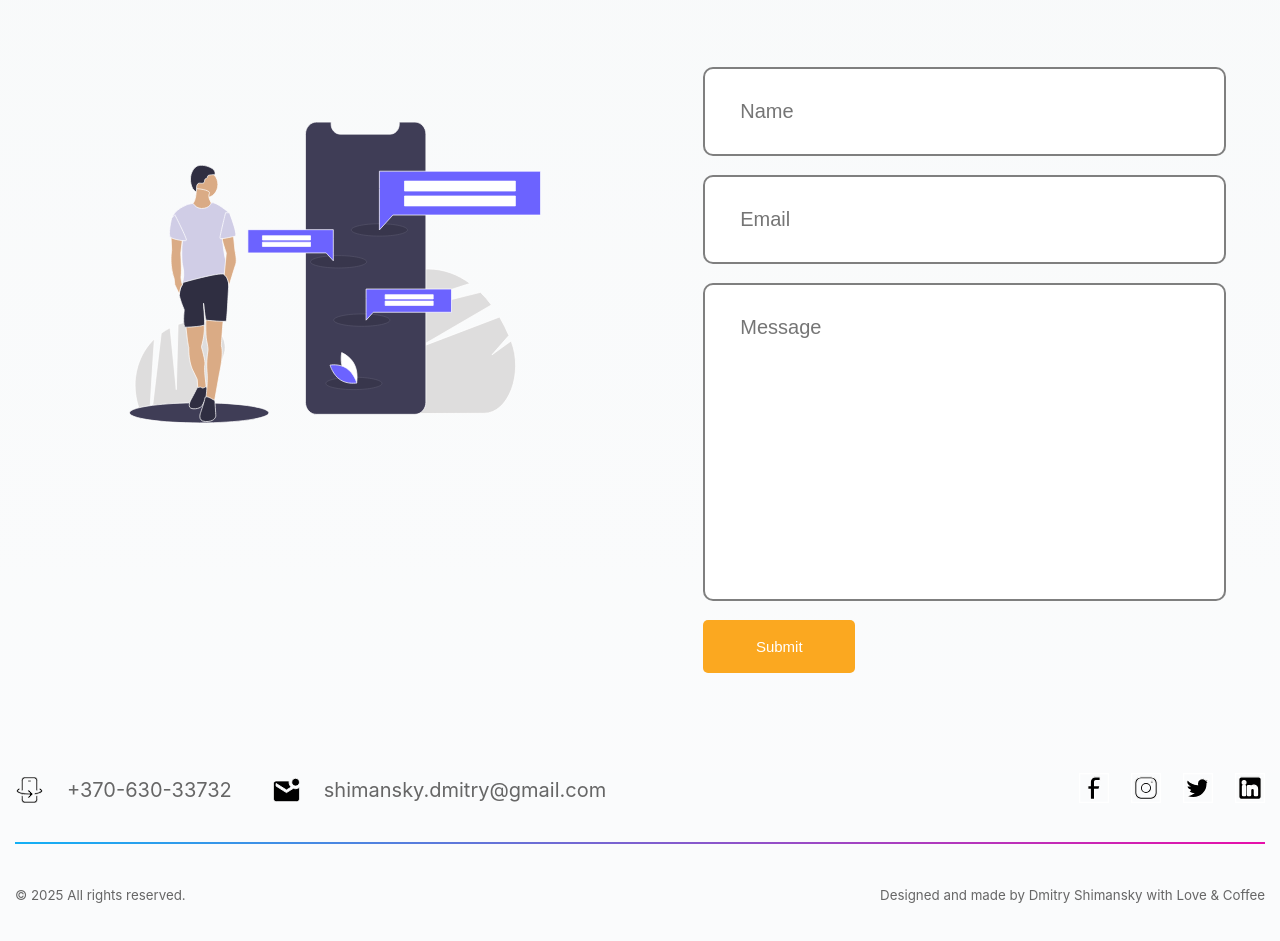
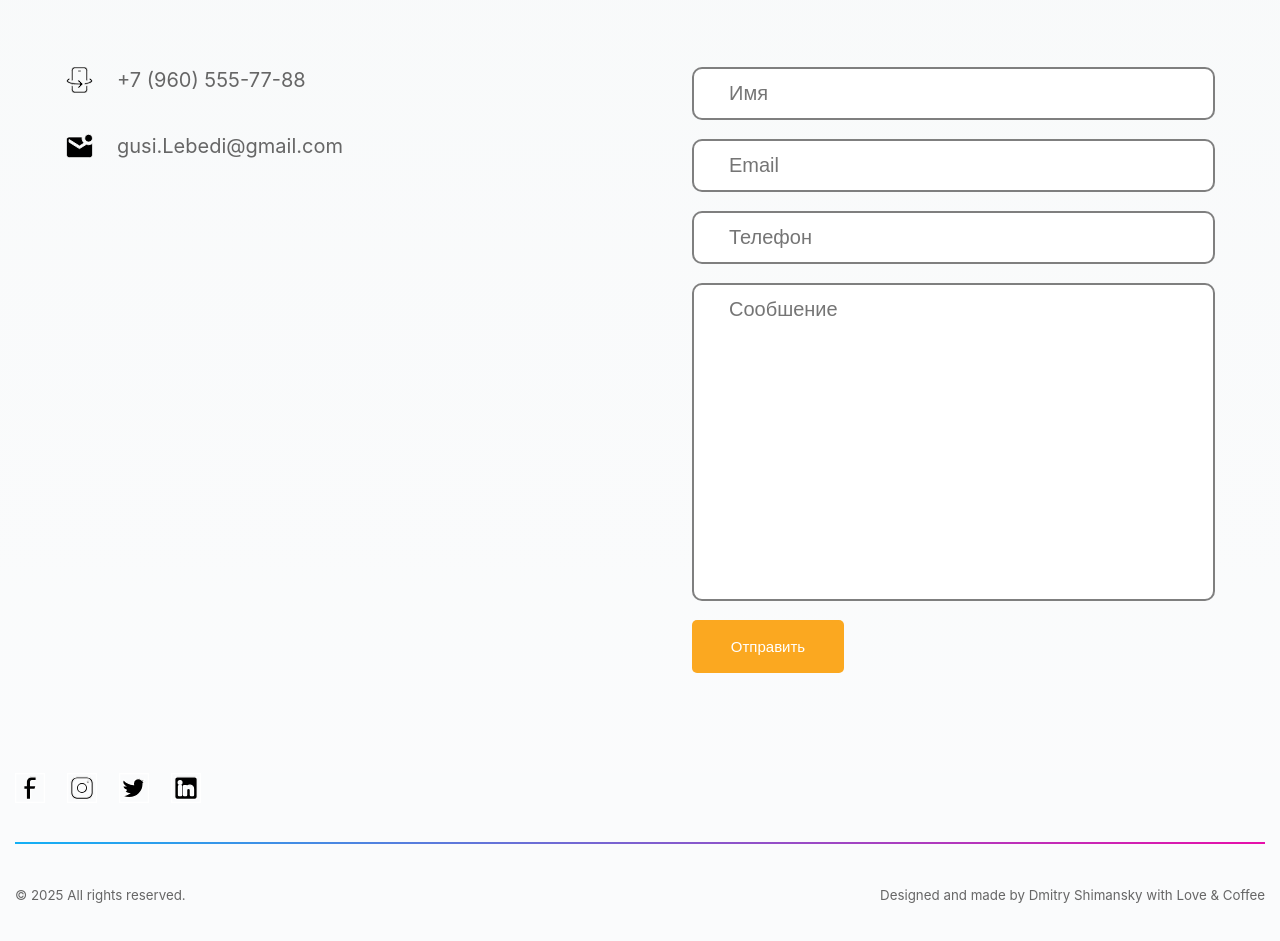
Before and after one commit to Dmitry-Shimansky/ew-25-react, a React (Vite) app: page / in a window 1280 px wide. Shown: the part 2920-3861 px from the top of the page. Built offline with nearby package versions, Linux system fonts and the light colour scheme.

Commit message:
add: Contacts section added send to telegram

```diff
--- a/src/components/SectionDescription.tsx
+++ b/src/components/SectionDescription.tsx
@@ -3,11 +3,9 @@ import {font} from "../styles/Common";
 import {Theme} from "../styles/Theme";
 
 export const SectionDescription = styled.p`
-    ${font({weight: 400, Fmax: 32, Fmin: 22})}
+    ${font({family: 'Exo 2', weight: 200, Fmax: 32, Fmin: 22})}
 
     color: rgb(102, 102, 102);
-    //font-size: 32px;
-    //font-weight: 400;
     line-height: 30px;
     letter-spacing: 0;
     text-align: center;
--- a/src/layouts/footer/Footer.tsx
+++ b/src/layouts/footer/Footer.tsx
@@ -9,16 +9,16 @@ export const Footer = () => {
         <S.StyledFooter>
             <Container>
                 <S.FooterTopWrapper>
-                    <S.ContactsWrapper>
-                        <S.EmailWrapper>
-                            <Icon iconId={'phone'} width={'29px'} height={'26px'} fill={'#000'}/>
-                            <S.Phone href={'tel:+37063033732'}>+370-630-33732</S.Phone>
-                        </S.EmailWrapper>
-                        <S.EmailWrapper>
-                            <Icon iconId={'email'} width={'29px'} height={'26px'} fill={'#000'}/>
-                            <S.Email href={'mailto:shimansky.dmitry@gmail.com'}>shimansky.dmitry@gmail.com</S.Email>
-                        </S.EmailWrapper>
-                    </S.ContactsWrapper>
+                    {/*<S.ContactsWrapper>*/}
+                    {/*    <S.EmailWrapper>*/}
+                    {/*        <Icon iconId={'phone'} width={'29px'} height={'26px'} fill={'#000'}/>*/}
+                    {/*        <S.Phone href={'tel:+37063033732'}>+370-630-33732</S.Phone>*/}
+                    {/*    </S.EmailWrapper>*/}
+                    {/*    <S.EmailWrapper>*/}
+                    {/*        <Icon iconId={'email'} width={'29px'} height={'26px'} fill={'#000'}/>*/}
+                    {/*        <S.Email href={'mailto:shimansky.dmitry@gmail.com'}>shimansky.dmitry@gmail.com</S.Email>*/}
+                    {/*    </S.EmailWrapper>*/}
+                    {/*</S.ContactsWrapper>*/}
                     <S.SocialIconsList>
                         {footerSocialIcons.map(item => {
                             return (
--- a/src/layouts/sections/catalog/Catalog.tsx
+++ b/src/layouts/sections/catalog/Catalog.tsx
@@ -25,7 +25,7 @@ export const Catalog = () => {
     return (
         <StyledCatalog>
             <Container>
-                <SectionTitle>КАТАЛОГ</SectionTitle>
+                <SectionTitle>Каталог</SectionTitle>
                 <CatalogWrapper>
                     <ExpandableImage small={catalog1} large={big_catalog1} alt={"Гидрооборудование платформы поворотной"} className={s.image_wrapper}/>
                     <ExpandableImage small={catalog2} large={big_catalog2} alt={"Гидрооборудование рабочего оборудования"} className={s.image_wrapper}/>
--- a/src/layouts/sections/contacts/Contacts.tsx
+++ b/src/layouts/sections/contacts/Contacts.tsx
@@ -8,6 +8,21 @@ import {S} from "./Contacts_Styles";
 // import emailjs from "@emailjs/browser";
 // import {toast} from "react-toastify";
 
+const escapeHtml = (text: string) => {
+    const map: any = {
+        '&': '&amp;',
+        '<': '&lt;',
+        '>': '&gt;',
+        '"': '&quot;',
+        "'": '&#039;'
+    };
+
+    return text.replace(/[&<>"']/g, (m)=> map[m]);
+}
+
+const token = "7916863625:AAETVJFkw2l7ZLbPnsLvPHBmC16CKhf6blY";
+const chatId = "-4832219875";
+
 export const Contacts = () => {
 
     const form = useRef<ElementRef<'form'>>(null);
@@ -16,6 +31,25 @@ export const Contacts = () => {
         e.preventDefault();
 
         if (!form.current) return;
+
+        const formData = new FormData(form.current);
+        const data = Object.fromEntries(formData.entries());
+        console.log('Form submitted with:', data);
+
+        try {
+            fetch(`https://api.telegram.org/bot${token}/sendMessage?chat_id=${chatId}&text=${data.user_name}`)
+                .then(
+                    (response) => {
+                        console.log('SUCCESS!', response.json());
+                        // toast.success(`Message was sent successfully !`);
+                        e.target.reset();
+                    },
+                );
+        } catch (error) {
+            console.log('FAILED...', error.text);
+            // toast.error(`Message was NOT sent. Please try again.`);
+            // throw new Error(error.message);
+        }
 
         // emailjs
         //     .sendForm('service_1n4hv6s', 'template_am47jhn', form.current, {
@@ -37,17 +71,25 @@ export const Contacts = () => {
     return (
         <S.StyledContacts id={"contacts"}>
             <Container>
-                <SectionTitle>КОНТАКТЫ</SectionTitle>
-                <SectionDescription>Остались вопросы ?<br/> Добро пожаловать!</SectionDescription>
+                <SectionTitle>Контакты</SectionTitle>
+                <SectionDescription>Остались вопросы ?<br/> Будем рады на них ответить!</SectionDescription>
                 <S.ContactsWrapper >
-
-                    <Icon iconId={'man-standing'} width={'562px'} height={'411px'}/>
-
+                    <S.ContactsInfoWrapper>
+                        <S.EmailWrapper>
+                            <Icon iconId={'phone'} width={'29px'} height={'26px'} fill={'#000'}/>
+                            <S.Phone href={'tel:+79605557788'}>+7 (960) 555-77-88</S.Phone>
+                        </S.EmailWrapper>
+                        <S.EmailWrapper>
+                            <Icon iconId={'email'} width={'29px'} height={'26px'} fill={'#000'}/>
+                            <S.Email href={'mailto:gusi.Lebedi@gmail.com'}>gusi.Lebedi@gmail.com</S.Email>
+                        </S.EmailWrapper>
+                    </S.ContactsInfoWrapper>
                     <S.StyledForm ref={form} onSubmit={sendEmail}>
-                        <S.Field required placeholder={'name'} name={'user_name'}/>
+                        <S.Field required placeholder={'Имя'} name={'user_name'}/>
                         <S.Field required placeholder={'email'} name={'user_email'}/>
-                        <S.Field required placeholder={'message'} as={"textarea"} name={'message'}/>
-                        <Button type={'submit'}>Submit</Button>
+                        <S.Field required placeholder={'телефон'} name={'user_phone'}/>
+                        <S.Field placeholder={'Сообшение'} as={"textarea"} name={'message'}/>
+                        <Button type={'submit'}>Отправить</Button>
                     </S.StyledForm>
                 </S.ContactsWrapper>
             </Container>
--- a/src/layouts/sections/contacts/Contacts_Styles.ts
+++ b/src/layouts/sections/contacts/Contacts_Styles.ts
@@ -7,8 +7,9 @@ const StyledContacts = styled.section`
 
 const ContactsWrapper = styled.div`
     display: flex;
-    justify-content: space-around;
-    gap: 10px;
+    justify-content: space-between;
+    padding: 0 50px;
+    gap: 100px;
 
     @media ${Theme.media.tablet860} {
         justify-content: center;
@@ -19,6 +20,40 @@ const ContactsWrapper = styled.div`
 
     svg {
         position: relative;
+    }
+`;
+
+const ContactsInfoWrapper = styled.div`
+    display: flex;
+    flex-direction: column;
+    gap: 40px;
+
+    @media ${Theme.media.tablet860} {
+        gap: 20px
+    }
+`;
+
+const EmailWrapper = styled.div`
+    display: flex;
+    align-items: center;
+    gap: 23px;
+`;
+
+const Phone = styled.a`
+    color: ${Theme.colors.font};
+    font-size: 20px;
+    font-weight: 400;
+    letter-spacing: 0;
+`;
+
+const Email = styled.a`
+    color: ${Theme.colors.font};
+    font-size: 20px;
+    font-weight: 400;
+    letter-spacing: 0;
+
+    @media ${Theme.media.mobile} {
+        font-size: 16px;
     }
 `;
 
@@ -46,7 +81,7 @@ const Field = styled.input`
     border: 2px solid rgba(0, 0, 0, 0.5);
     border-radius: 10px;
     background-color: rgb(255, 255, 255);
-    padding: 28px 35px;
+    padding: 10px 35px;
 
     color: ${Theme.colors.font};
     font-family: Poppins, sans-serif;
@@ -70,5 +105,9 @@ export const S = {
     StyledContacts,
     ContactsWrapper,
     StyledForm,
-    Field
+    Field,
+    ContactsInfoWrapper,
+    EmailWrapper,
+    Phone,
+    Email
 }
```
